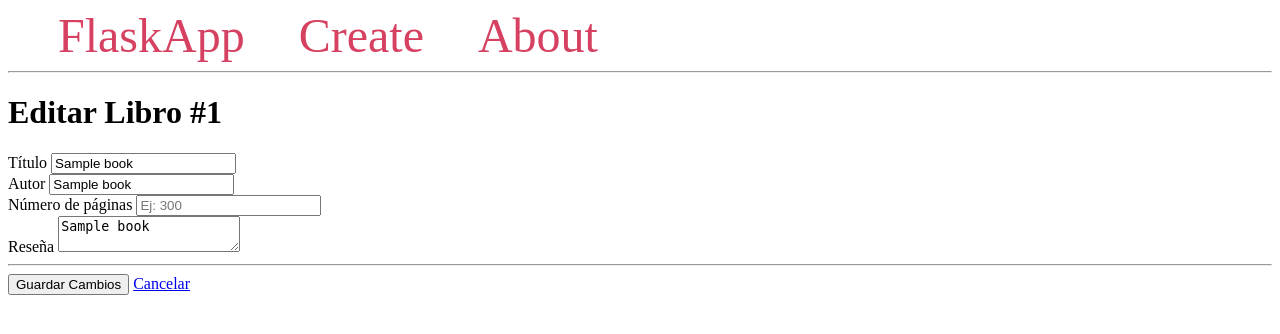
After one commit to alu0101566177/Practica_9_ADBD, a Flask app: page /1/edit/ in a window 1280 px wide. The commit adds this page. Shown: the top 334 px of the page. Run offline with Flask 3, Linux system fonts and the light colour scheme; a database or web service that is not in the repository returns one stand-in record (values such as "Sample title"); some libraries are stand-ins or nearby versions.

Commit message:
Add edit functionality for books with form and route

```diff
--- a/src/app.py
+++ b/src/app.py
@@ -126,3 +126,45 @@ def delete(id):
             conn.close()
 
     return redirect(url_for('index'))
+
+@app.route('/<int:id>/edit/', methods=('GET', 'POST'))
+def edit(id):
+    # 1. Obtener el libro actual para pre-rellenar el formulario
+    conn = get_db_connection()
+    cur = conn.cursor()
+    cur.execute('SELECT * FROM books WHERE id = %s', (id,))
+    book = cur.fetchone()
+
+    if book is None:
+        return "Libro no encontrado", 404
+
+    if request.method == 'POST':
+        # 2. Recoger datos del formulario
+        title = request.form.get('title', '').strip() or None
+        author = request.form.get('author', '').strip() or None
+        pages_num_raw = request.form.get('pages_num', '')
+        review = request.form.get('review', '').strip() or None
+
+        try:
+            pages_num = int(pages_num_raw) if pages_num_raw else None
+
+            # 3. Ejecutar la actualización
+            cur.execute('''UPDATE books
+                           SET title = %s, author = %s, pages_num = %s, review = %s
+                           WHERE id = %s''',
+                        (title, author, pages_num, review, id))
+            conn.commit()
+            return redirect(url_for('index'))
+
+        except Exception as e:
+            conn.rollback()
+            logging.error(f"Error actualizando libro {id}: {e}")
+            return "Error al actualizar los datos.", 500
+        finally:
+            cur.close()
+            conn.close()
+
+    # Si es GET, mostramos el formulario con los datos del libro
+    cur.close()
+    conn.close()
+    return render_template('edit.html', book=book)
--- /dev/null
+++ b/src/templates/edit.html
@@ -0,0 +1,34 @@
+{% extends 'base.html' %}
+
+{% block content %}
+<h1>Editar Libro #{{ book[0] }}</h1>
+
+<form method="post">
+    <div class="form-group">
+        <label for="title">Título</label>
+        <input type="text" name="title" placeholder="Título del libro"
+               value="{{ book[1] }}" required>
+    </div>
+
+    <div class="form-group">
+        <label for="author">Autor</label>
+        <input type="text" name="author" placeholder="Nombre del autor"
+               value="{{ book[2] }}">
+    </div>
+
+    <div class="form-group">
+        <label for="pages_num">Número de páginas</label>
+        <input type="number" name="pages_num" placeholder="Ej: 300"
+               value="{{ book[3] }}">
+    </div>
+
+    <div class="form-group">
+        <label for="review">Reseña</label>
+        <textarea name="review" placeholder="Tu opinión...">{{ book[4] }}</textarea>
+    </div>
+
+    <hr>
+    <button type="submit">Guardar Cambios</button>
+    <a href="{{ url_for('index') }}">Cancelar</a>
+</form>
+{% endblock %}
--- a/src/templates/index.html
+++ b/src/templates/index.html
@@ -9,6 +9,10 @@
             <p class='review'>{{ book[4] }}</p>
             <i><p>Added {{ book[5] }}</p></i>
 
+            <a href="{{ url_for('edit', id=book[0]) }}">
+                Editar
+            </a>
+
             <form action="{{ url_for('delete', id=book[0]) }}" method="POST">
                 <input type="submit" value="Eliminar"
                        onclick="return confirm('¿Seguro que quieres eliminar este libro?')">
```
Also changed, not shown: images/edit_html.png (added), images/edit_route.png (added).
